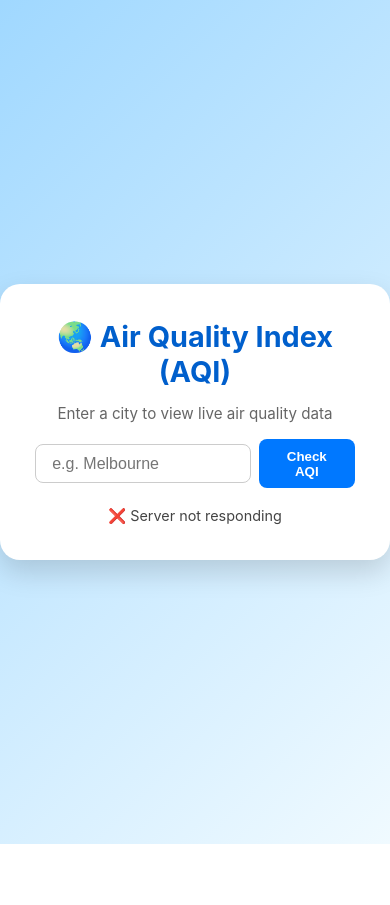
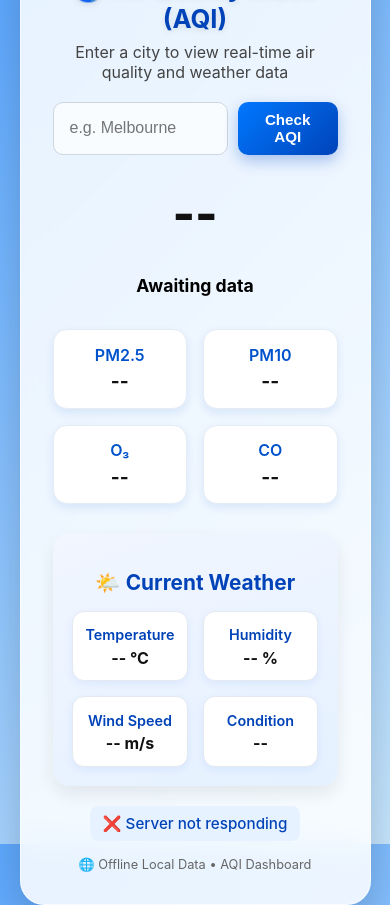
Before and after one commit to AmirAX17/devops-pipeline-2025, a website: page app/public/index.html in a window 390 px wide. Before the commit the page ends 844 px from the top, so only its background shows below. Drawn offline with Linux system fonts and the light colour scheme; no server answers.

Commit message:
Enhanced ui/ux of the application

```diff
--- a/app/public/index.html
+++ b/app/public/index.html
@@ -4,7 +4,7 @@
 <head>
     <meta charset="UTF-8" />
     <meta name="viewport" content="width=device-width, initial-scale=1.0" />
-    <title>Air Quality Dashboard</title>
+    <title>🌏 Air Quality Dashboard</title>
     <link rel="stylesheet" href="style.css" />
 </head>
 
@@ -12,7 +12,7 @@
     <div class="dashboard">
         <div class="aqi-card">
             <h1>🌏 Air Quality Index (AQI)</h1>
-            <p class="subtitle">Enter a city to view live air quality data</p>
+            <p class="subtitle">Enter a city to view real-time air quality and weather data</p>
 
             <div class="input-group">
                 <input id="cityInput" placeholder="e.g. Melbourne" />
@@ -53,29 +53,23 @@
             <div id="weatherBox" class="weather hidden">
                 <h2>🌤️ Current Weather</h2>
                 <div class="weather-grid">
-                    <div class="weather-item">
-                        <span>Temperature</span>
+                    <div class="weather-item"><span>Temperature</span>
                         <p id="temp">-- °C</p>
                     </div>
-                    <div class="weather-item">
-                        <span>Humidity</span>
+                    <div class="weather-item"><span>Humidity</span>
                         <p id="humidity">-- %</p>
                     </div>
-                    <div class="weather-item">
-                        <span>Wind Speed</span>
+                    <div class="weather-item"><span>Wind Speed</span>
                         <p id="wind">-- m/s</p>
                     </div>
-                    <div class="weather-item">
-                        <span>Condition</span>
+                    <div class="weather-item"><span>Condition</span>
                         <p id="condition">--</p>
                     </div>
                 </div>
             </div>
 
-
             <div id="statusBar" class="status"></div>
-
-
+            <footer>🌐 Offline Local Data • AQI Dashboard</footer>
         </div>
     </div>
 
--- a/app/public/script.js
+++ b/app/public/script.js
@@ -1,6 +1,4 @@
-// 🌏 Air Quality + Weather Dashboard Script (via secure backend)
 
-// Helper: map AQI value to color and angle
 function getAQIInfo(aqi) {
   if (aqi <= 50)
     return { label: "Good 😊", color: "#6dd400", angle: (aqi / 500) * 90 };
@@ -42,7 +40,7 @@ async function fetchAQI() {
   weatherBox.classList.add("hidden");
 
   try {
-    // --- 1️⃣ Fetch AQI from backend ---
+    //  Fetch AQI from backend
     const response = await fetch(`/aqi?city=${encodeURIComponent(city)}`);
     const data = await response.json();
     if (!response.ok) throw new Error(data.error || "Failed to fetch AQI data.");
@@ -60,7 +58,15 @@ async function fetchAQI() {
     needle.style.transform = `rotate(${angle}deg)`;
     aqiValue.textContent = AQI;
     aqiStatus.textContent = label;
-    aqiStatus.style.color = color;
+aqiStatus.className = "aqi-status";
+
+// Apply dynamic color classes
+if (AQI <= 50) aqiStatus.classList.add("good");
+else if (AQI <= 100) aqiStatus.classList.add("moderate");
+else if (AQI <= 150) aqiStatus.classList.add("unhealthy-sensitive");
+else if (AQI <= 200) aqiStatus.classList.add("unhealthy");
+else aqiStatus.classList.add("hazardous");
+
 
     // Update pollutant cards
     pm25.textContent = data.metrics.PM25 ?? "--";
@@ -73,7 +79,7 @@ async function fetchAQI() {
 
     resultBox.classList.remove("hidden");
 
-    // --- 2️⃣ Fetch WEATHER from backend ---
+    // Fetch WEATHER from backend
     const weatherRes = await fetch(`/weather?city=${encodeURIComponent(city)}`);
     const weather = await weatherRes.json();
     if (!weatherRes.ok) throw new Error(weather.error || "Weather fetch failed.");
--- a/app/public/style.css
+++ b/app/public/style.css
@@ -1,140 +1,142 @@
-/* 🌏 AQI + Weather Dashboard Styles */
+/* 🌏 AQI + Weather Dashboard — Glassmorphism + High Contrast */
 
 * {
   box-sizing: border-box;
-  transition: all 0.3s ease-in-out;
+  transition: all 0.25s ease-in-out;
 }
 
 body {
-  font-family: "Inter", sans-serif;
-  background: linear-gradient(135deg, #a0d8ff, #f0faff);
+  font-family: "Inter", "Segoe UI", system-ui, sans-serif;
+  background: linear-gradient(135deg, #5ea9ff, #c7e7ff);
   margin: 0;
+  height: 100vh;
   display: flex;
   justify-content: center;
   align-items: center;
-  height: 100vh;
-  color: #222;
+  color: #111;
 }
 
-/* Main container */
+/* Main card */
 .dashboard {
-  background: #ffffff;
-  border-radius: 20px;
-  box-shadow: 0 12px 28px rgba(0, 0, 0, 0.15);
+  background: rgba(255, 255, 255, 0.85);
+  -webkit-backdrop-filter: blur(15px);
+  backdrop-filter: blur(15px);
+  border-radius: 24px;
+  padding: 2.5rem 2rem;
+  text-align: center;
+  box-shadow: 0 20px 45px rgba(0, 0, 0, 0.2);
   width: 480px;
-  padding: 2.2rem;
-  text-align: center;
+  border: 1px solid rgba(255, 255, 255, 0.6);
+  animation: fadeIn 0.7s ease-in;
+}
+
+@keyframes fadeIn {
+  from { opacity: 0; transform: translateY(15px); }
+  to { opacity: 1; transform: translateY(0); }
 }
 
 /* Header */
 h1 {
   margin: 0;
-  font-size: 1.8rem;
-  color: #005fcc;
+  font-size: 2rem;
+  font-weight: 700;
+  color: #0043b8;
+  text-shadow: 0 2px 6px rgba(0, 0, 0, 0.1);
 }
 
 .subtitle {
-  font-size: 0.95rem;
-  color: #666;
-  margin-bottom: 1rem;
+  font-size: 1rem;
+  color: #444;
+  margin: 0.5rem 0 1.2rem;
 }
 
-/* Input section */
+/* Input */
 .input-group {
   display: flex;
+  gap: 0.6rem;
   justify-content: center;
-  align-items: center;
-  gap: 0.5rem;
+  margin-bottom: 1.2rem;
 }
 
 input {
-  padding: 0.6rem 1rem;
-  border-radius: 8px;
-  border: 1px solid #ccc;
-  width: 70%;
+  padding: 0.7rem 1rem;
+  border-radius: 10px;
+  border: 1.5px solid #ccd5e0;
+  width: 68%;
   font-size: 1rem;
-  outline: none;
+  background: #f9fcff;
+  color: #222;
+}
+
+input:focus {
+  border-color: #0078ff;
+  box-shadow: 0 0 6px rgba(0, 120, 255, 0.4);
 }
 
 button {
-  background: #0078ff;
+  background: linear-gradient(135deg, #0078ff, #0043b8);
   color: white;
   border: none;
-  border-radius: 8px;
-  padding: 0.6rem 1rem;
+  border-radius: 10px;
+  padding: 0.7rem 1.2rem;
+  font-weight: 600;
   cursor: pointer;
-  font-weight: 600;
+  box-shadow: 0 6px 15px rgba(0, 70, 200, 0.3);
 }
 
 button:hover {
-  background: #005fcc;
+  background: linear-gradient(135deg, #005be0, #003b9e);
+  transform: translateY(-2px);
 }
 
-.gauge-container {
-  margin: 1rem auto;
-}
-
-.gauge {
-  width: 100%;
-  height: 100%;
-  border-radius: 50%;
-  position: relative;
-  overflow: hidden;
-  background: radial-gradient(circle at 50% 50%, #fff 40%, #e8f5ff 100%);
-}
-
-.needle {
-  position: absolute;
-  bottom: 50%;
-  left: 50%;
-  width: 4px;
-  height: 70px;
-  background: #333;
-  transform-origin: bottom center;
-  transform: rotate(0deg);
-  border-radius: 2px;
-  transition: transform 1s ease-out;
-}
-
-.center-circle {
-  width: 18px;
-  height: 18px;
-  background: #333;
-  border-radius: 50%;
-  position: absolute;
-  top: 50%;
-  left: 50%;
-  transform: translate(-50%, -50%);
-}
-
+/* AQI Data */
 .aqi-display {
-  margin-top: 1.5rem;
+  margin-top: 1.8rem;
 }
 
 .aqi-value {
-  font-size: 2.4rem;
+  font-size: 3rem;
+  font-weight: 800;
+  color: #111;
+  margin: 0.8rem 0;
+}
+
+/* Enhanced AQI Status Badge */
+.aqi-status {
+  display: inline-block;
+  margin-top: 0.6rem;
+  font-size: 1.1rem;
   font-weight: 700;
-  color: #111;
-  margin-top: 0.5rem;
+  color: #000;
+  padding: 0.6rem 1.3rem;
+  border-radius: 30px;
+  transition: all 0.3s ease-in-out;
+}
+
+/* Dynamic AQI color states — applied dynamically via JS */
+.aqi-status.good {
+  background: linear-gradient(135deg, #28d146, #1ba93b);
+}
+
+.aqi-status.moderate {
+  background: linear-gradient(135deg, #ffcc00, #f5a623);
+}
+
+.aqi-status.unhealthy-sensitive {
+  background: linear-gradient(135deg, #ff6b00, #ff9a3c);
+}
+
+.aqi-status.unhealthy {
+  background: linear-gradient(135deg, #e53935, #c62828);
+}
+
+.aqi-status.hazardous {
+  background: linear-gradient(135deg, #6a1b9a, #4a0072);
+  box-shadow: 0 4px 10px rgba(106, 27, 154, 0.5);
 }
 
 
-.aqi-status {
-  display: block;
-  margin-top: 0.6rem;
-  font-size: 1.2rem;
-  font-weight: 600;
-  color: #333;
-  background: #eef6ff;
-  padding: 0.4rem 0.8rem;
-  border-radius: 10px;
-  width: fit-content;
-  margin-left: auto;
-  margin-right: auto;
-  box-shadow: 0 2px 5px rgba(0, 0, 0, 0.1);
-}
-
-/* Pollutant cards */
+/* Pollutant grid */
 .metrics-grid {
   margin-top: 1.5rem;
   display: grid;
@@ -142,89 +144,111 @@ button:hover {
   gap: 1rem;
 }
 
+.metric {
+  background: #ffffff;
+  border-radius: 14px;
+  padding: 0.9rem;
+  border: 1px solid #e5ecf5;
+  box-shadow: 0 4px 10px rgba(0, 80, 200, 0.1);
+  transition: transform 0.2s ease, box-shadow 0.3s ease;
+}
 
-.metric {
-  background: #f7faff;
-  border-radius: 12px;
-  padding: 0.8rem;
-  box-shadow: 0 4px 10px rgba(0, 90, 255, 0.1);
+.metric:hover {
+  transform: translateY(-3px);
+  box-shadow: 0 6px 15px rgba(0, 80, 200, 0.2);
 }
 
 .metric span {
+  font-weight: 600;
+  color: #0052cc;
   display: block;
-  font-weight: 500;
-  color: #005fcc;
-  margin-bottom: 0.25rem;
+  margin-bottom: 0.3rem;
 }
 
 .metric p {
-  font-size: 1.1rem;
-  font-weight: bold;
+  font-size: 1.2rem;
+  font-weight: 700;
   margin: 0;
-  color: #222;
+  color: #111;
 }
 
-/* Weather section */
+/* Weather */
 .weather {
-  background: #f9fcff;
-  border-radius: 14px;
-  padding: 1rem;
-  margin-top: 1.5rem;
-  box-shadow: 0 6px 15px rgba(0, 0, 0, 0.08);
+  background: linear-gradient(160deg, #f1f6ff, #e5f1ff);
+  border-radius: 16px;
+  padding: 1.2rem;
+  margin-top: 1.8rem;
+  box-shadow: 0 8px 18px rgba(0, 0, 0, 0.08);
 }
 
 .weather h2 {
   font-size: 1.3rem;
-  color: #005fcc;
-  margin-bottom: 0.8rem;
+  color: #0043b8;
+  margin-bottom: 1rem;
 }
 
 .weather-grid {
   display: grid;
   grid-template-columns: repeat(2, 1fr);
-  gap: 0.75rem;
-
+  gap: 0.9rem;
 }
 
 .weather-item {
-  background: #eaf4ff;
-  border-radius: 10px;
-  padding: 0.7rem;
+  background: #fff;
+  border-radius: 12px;
+  padding: 0.8rem;
+  border: 1px solid #e4e9f0;
+  box-shadow: 0 3px 8px rgba(0, 90, 255, 0.07);
 }
 
 .weather-item span {
-  font-weight: 500;
-  color: #005fcc;
-  display: block;
-  margin-bottom: 0.2rem;
+  color: #0043b8;
+  font-weight: 600;
+  font-size: 0.9rem;
 }
 
 .weather-item p {
+  font-weight: 700;
   font-size: 1rem;
-  font-weight: bold;
-  margin: 0;
-  color: #222;
+  margin: 0.2rem 0 0;
+  color: #111;
 }
 
-/* Fade transitions */
-.hidden {
-  display: none;
-}
-
+/* Status + Footer */
 .last-updated {
-  font-size: 0.8rem;
-  color: #666;
-  margin-top: 0.8rem;
+  font-size: 0.85rem;
+  color: #5b6675;
+  margin-top: 1rem;
 }
 
 .status {
-  margin-top: 1.2rem;
-  font-size: 0.9rem;
-  color: #444;
+  margin-top: 1.3rem;
+  font-size: 0.95rem;
+  font-weight: 500;
+  color: #0043b8;
+  background: #e6f2ff;
+  border-radius: 8px;
+  padding: 0.5rem 0.8rem;
+  display: inline-block;
 }
 
 footer {
   margin-top: 1rem;
   font-size: 0.8rem;
-  color: #777;
+  color: #666;
 }
+
+/* Responsive */
+@media (max-width: 520px) {
+  .dashboard {
+    width: 90%;
+    padding: 2rem;
+  }
+  h1 {
+    font-size: 1.6rem;
+  }
+  button {
+    padding: 0.6rem 1rem;
+    font-size: 0.95rem;
+  }
+}
```
